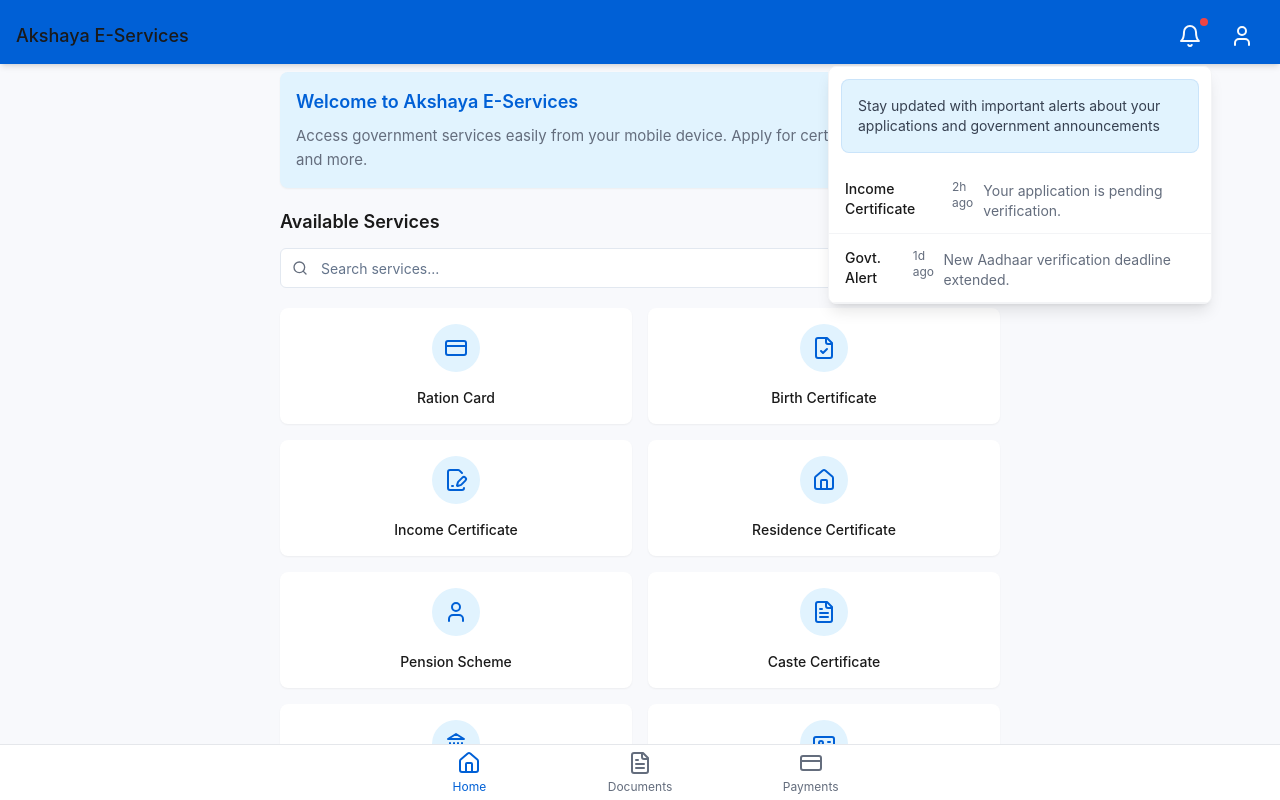
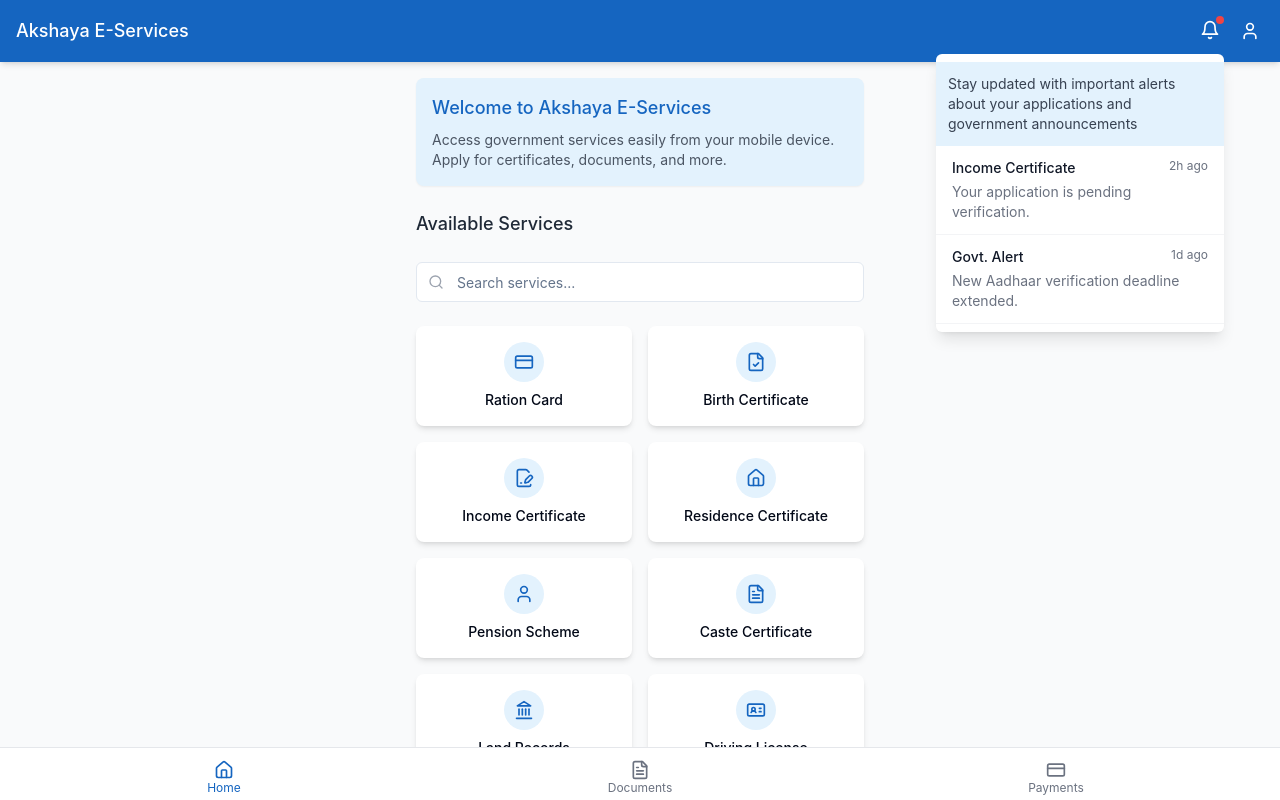
Before and after one commit to itsmeharryjk/akshaya-service-hub-75, a React (Vite) app: page / in a window 1280 px wide. Both pictures are taken after a click on the button 1190 px from the left and 36 px from the top of the page. Built offline with nearby package versions, Linux system fonts and the light colour scheme.

Commit message:
Reverted to commit 3f6238590fbeed3274cc5d633eaf39e5f3215743

```diff
--- a/src/components/Layout.tsx
+++ b/src/components/Layout.tsx
@@ -1,10 +1,9 @@
 
 import React, { useState } from "react";
-import { Home, FileText, CreditCard, User, ChevronLeft, Bell, Menu } from "lucide-react";
+import { Home, FileText, CreditCard, User, ChevronLeft, Bell } from "lucide-react";
 import { useLocation, Link, useNavigate } from "react-router-dom";
 import { cn } from "@/lib/utils";
 import { useAuth } from "@/context/AuthContext";
-import { Button } from "@/components/ui/button";
 
 interface LayoutProps {
   children: React.ReactNode;
@@ -27,7 +26,6 @@ const Layout: React.FC<LayoutProps> = ({
   const navigate = useNavigate();
   const { isAuthenticated } = useAuth();
   const [showNotifications, setShowNotifications] = useState(false);
-  const [showMenu, setShowMenu] = useState(false);
 
   const isActive = (path: string) => {
     if (path === '/') {
@@ -54,12 +52,6 @@ const Layout: React.FC<LayoutProps> = ({
 
   const toggleNotifications = () => {
     setShowNotifications(!showNotifications);
-    if (showMenu) setShowMenu(false);
-  };
-
-  const toggleMenu = () => {
-    setShowMenu(!showMenu);
-    if (showNotifications) setShowNotifications(false);
   };
 
   // Mock notifications for demonstration
@@ -69,112 +61,94 @@ const Layout: React.FC<LayoutProps> = ({
   ];
 
   return (
-    <div className="min-h-screen flex flex-col bg-surface-alt">
-      {/* Fixed Header */}
-      <header className="fixed top-0 left-0 right-0 z-20 bg-primary text-primary-foreground shadow-md safe-top">
-        <div className="flex items-center justify-between h-14 px-4">
-          <div className="flex items-center gap-3">
+    <div className="min-h-screen flex flex-col bg-gray-50">
+      {/* Header */}
+      <header className="sticky top-0 z-10 bg-akshaya-primary text-white p-4 shadow-md">
+        <div className="flex items-center justify-between">
+          <div className="flex items-center space-x-2">
             {showBack && (
               <button
                 onClick={handleBackClick}
-                className="touch-target"
+                className="mr-2"
                 aria-label="Go back"
               >
                 <ChevronLeft size={24} />
               </button>
             )}
-            <h1 className="text-lg font-medium truncate">{title || "Akshaya E-Services"}</h1>
+            <h1 className="text-lg font-medium">{title || "Akshaya E-Services"}</h1>
           </div>
-          <div className="flex items-center gap-2">
+          <div className="flex items-center space-x-3">
             <div className="relative">
               <button
-                className="touch-target relative flex items-center justify-center"
+                className="p-1 relative"
                 onClick={toggleNotifications}
                 aria-label="Notifications"
               >
-                <Bell size={24} />
+                <Bell size={20} />
                 {notifications.length > 0 && (
-                  <span className="absolute top-1 right-1 h-2 w-2 rounded-full bg-red-500"></span>
+                  <span className="absolute top-0 right-0 h-2 w-2 rounded-full bg-red-500"></span>
                 )}
               </button>
 
               {/* Notification dropdown */}
               {showNotifications && (
-                <div className="absolute right-0 mt-2 w-screen max-w-sm bg-surface rounded-lg shadow-lg overflow-hidden z-30 border border-gray-100 -right-4">
-                  {/* Explainer text in rectangle */}
-                  <div className="notification-explainer">
-                    <p className="text-sm text-gray-700">
-                      Stay updated with important alerts about your applications and government announcements
-                    </p>
-                  </div>
-
-                  <div className="max-h-[60vh] overflow-y-auto overscroll-contain">
+                <div className="absolute right-0 mt-2 w-72 bg-white rounded-md shadow-lg overflow-hidden z-20">
+                  <div className="py-2">
+                    <div className="bg-akshaya-light p-3">
+                      <p className="text-sm text-gray-700">Stay updated with important alerts about your applications and government announcements</p>
+                    </div>
                     {notifications.length > 0 ? (
                       <>
                         {notifications.map((notification) => (
-                          <div
-                            key={notification.id}
-                            className="px-4 py-3 border-b border-gray-100 hover:bg-gray-50 active:bg-gray-100 transition-colors touch-target"
-                          >
-                            <div className="flex justify-between items-start">
-                              <p className="text-sm font-medium text-high-contrast">{notification.title}</p>
-                              <p className="text-xs text-low-contrast ml-2">{notification.time}</p>
+                          <div key={notification.id} className="px-4 py-3 border-b border-gray-100 hover:bg-gray-50">
+                            <div className="flex justify-between">
+                              <p className="text-sm font-medium text-gray-900">{notification.title}</p>
+                              <p className="text-xs text-gray-500">{notification.time}</p>
                             </div>
-                            <p className="text-sm text-low-contrast mt-1">{notification.message}</p>
+                            <p className="text-sm text-gray-500 mt-1">{notification.message}</p>
                           </div>
                         ))}
                       </>
                     ) : (
-                      <div className="px-4 py-3 text-sm text-low-contrast">No new notifications</div>
+                      <div className="px-4 py-3 text-sm text-gray-500">No new notifications</div>
                     )}
                   </div>
                 </div>
               )}
             </div>
             <button
-              className="touch-target flex items-center justify-center"
+              className="p-1"
               onClick={handleUserIconClick}
               aria-label="User account"
             >
-              <User size={24} />
+              <User size={20} />
             </button>
           </div>
         </div>
       </header>
 
-      {/* Main content with proper spacing */}
-      <main className={cn("flex-1 pt-16 pb-16", className)}>
-        <div className="page-container pt-2">
+      {/* Main content */}
+      <main className={cn("flex-1", className)}>
+        <div className="page-container">
           {children}
         </div>
       </main>
 
-      {/* Fixed Bottom Navigation */}
+      {/* Bottom Navigation */}
       {showNav && (
         <nav className="mobile-bottom-nav">
-          <div className="flex justify-around items-center w-full max-w-lg mx-auto">
-            <Link
-              to="/"
-              className={`nav-item ${isActive('/') ? 'active' : ''}`}
-            >
-              <Home size={24} />
-              <span className="text-xs">Home</span>
-            </Link>
-            <Link
-              to="/documents"
-              className={`nav-item ${isActive('/documents') ? 'active' : ''}`}
-            >
-              <FileText size={24} />
-              <span className="text-xs">Documents</span>
-            </Link>
-            <Link
-              to="/payment/quick"
-              className={`nav-item ${isActive('/payment') ? 'active' : ''}`}
-            >
-              <CreditCard size={24} />
-              <span className="text-xs">Payments</span>
-            </Link>
-          </div>
+          <Link to="/" className={`nav-item ${isActive('/') ? 'active' : ''}`}>
+            <Home size={20} />
+            <span>Home</span>
+          </Link>
+          <Link to="/documents" className={`nav-item ${isActive('/documents') ? 'active' : ''}`}>
+            <FileText size={20} />
+            <span>Documents</span>
+          </Link>
+          <Link to="/payment/quick" className={`nav-item ${isActive('/payment') ? 'active' : ''}`}>
+            <CreditCard size={20} />
+            <span>Payments</span>
+          </Link>
         </nav>
       )}
     </div>
--- a/src/index.css
+++ b/src/index.css
@@ -5,74 +5,41 @@
 
 @layer base {
   :root {
-    /* Color tokens */
-    --primary: 213 100% 42%;
-    --primary-600: 217 80% 56%;
-    --primary-foreground: 210 40% 98%;
-    --surface: 0 0% 100%;
-    --surface-alt: 220 33% 98%;
-
-    /* Shadcn defaults */
     --background: 0 0% 100%;
     --foreground: 222.2 84% 4.9%;
+
     --card: 0 0% 100%;
     --card-foreground: 222.2 84% 4.9%;
+
     --popover: 0 0% 100%;
     --popover-foreground: 222.2 84% 4.9%;
+
+    --primary: 213 100% 42%;
+    --primary-foreground: 210 40% 98%;
+
     --secondary: 204 94% 94%;
     --secondary-foreground: 213 100% 42%;
+
     --muted: 210 40% 96.1%;
     --muted-foreground: 215.4 16.3% 46.9%;
+
     --accent: 204 94% 94%;
     --accent-foreground: 213 100% 42%;
+
     --destructive: 0 84.2% 60.2%;
     --destructive-foreground: 210 40% 98%;
+
     --border: 214.3 31.8% 91.4%;
     --input: 214.3 31.8% 91.4%;
     --ring: 222.2 84% 4.9%;
+
     --radius: 0.5rem;
-
-    /* Text colors */
-    --text-high-contrast: 0 0% 10%;
-    --text-low-contrast: 217 11% 44%;
-  }
-
-  @media (prefers-color-scheme: dark) {
-    :root {
-      --background: 222.2 84% 4.9%;
-      --foreground: 210 40% 98%;
-      --card: 222.2 84% 4.9%;
-      --card-foreground: 210 40% 98%;
-      --popover: 222.2 84% 4.9%;
-      --popover-foreground: 210 40% 98%;
-      --primary: 217 80% 56%;
-      --primary-foreground: 222.2 47.4% 11.2%;
-      --secondary: 217.2 32.6% 17.5%;
-      --secondary-foreground: 210 40% 98%;
-      --muted: 217.2 32.6% 17.5%;
-      --muted-foreground: 215 20.2% 65.1%;
-      --accent: 217.2 32.6% 17.5%;
-      --accent-foreground: 210 40% 98%;
-      --destructive: 0 62.8% 30.6%;
-      --destructive-foreground: 210 40% 98%;
-      --border: 217.2 32.6% 17.5%;
-      --input: 217.2 32.6% 17.5%;
-      --ring: 212.7 26.8% 83.9%;
-      --surface: 222.2 84% 4.9%;
-      --surface-alt: 223 25% 12%;
-
-      /* Text colors */
-      --text-high-contrast: 0 0% 98%;
-      --text-low-contrast: 220 13% 75%;
-    }
   }
 }
 
 @layer base {
   * {
     @apply border-border;
-    -webkit-tap-highlight-color: transparent;
-    -webkit-touch-callout: none;
   }
 
   html, body, #root {
@@ -81,128 +48,54 @@
     margin: 0;
     padding: 0;
     overflow-x: hidden;
-    max-width: 100vw;
     -webkit-tap-highlight-color: transparent;
-    -webkit-touch-callout: none;
   }
 
   body {
     @apply bg-background text-foreground;
-    font-family: "Inter", system-ui, -apple-system, BlinkMacSystemFont, 'Segoe UI', Roboto, sans-serif;
-    font-size: 15px;
-    line-height: 24px;
+    font-family: 'Inter', -apple-system, BlinkMacSystemFont, 'Segoe UI', Roboto, sans-serif;
     touch-action: manipulation;
-    -webkit-font-smoothing: antialiased;
-    -moz-osx-font-smoothing: grayscale;
   }
 
-  /* Disable pull-to-refresh and text selection on mobile */
+  /* Disable pull-to-refresh on mobile */
   html {
     overscroll-behavior-y: contain;
-    -webkit-user-select: none;
-    user-select: none;
   }
 
-  /* Improve touch targets */
+  /* Remove outline on mobile taps */
   a, button {
     -webkit-tap-highlight-color: transparent;
-    cursor: pointer;
-    touch-action: manipulation;
-    min-height: 44px;
-    min-width: 44px;
-  }
-
-  /* Enable text selection in input fields */
-  input, textarea {
-    -webkit-user-select: text;
-    user-select: text;
-  }
-
-  /* Headings */
-  h1, h2, h3, h4, h5, h6 {
-    @apply font-medium text-high-contrast;
-  }
-
-  h2 {
-    font-size: 20px;
-    line-height: 28px;
-    font-weight: 600;
   }
 }
 
 @layer utilities {
-  /* === LAYOUT === */
-  .page-container {
-    @apply flex flex-col h-full w-full mx-auto pb-20 px-4 sm:px-6;
-    max-width: 100%;
+  .service-card {
+    @apply bg-white rounded-lg p-4 shadow-md hover:shadow-lg transition-shadow duration-300 flex flex-col items-center justify-center gap-2;
   }
 
-  @media (min-width: 768px) {
-    .page-container {
-      max-width: 768px;
-      @apply pb-24 mx-auto;
-    }
+  .page-container {
+    @apply flex flex-col h-full w-full max-w-lg mx-auto pb-20 px-4;
   }
 
-  /* === CARDS === */
-  .service-card {
-    @apply bg-surface rounded-lg p-4 shadow-sm hover:shadow-md transition-shadow duration-300 flex flex-col items-center justify-center gap-2;
-    border-radius: 8px;
-  }
-
-  /* === NAVIGATION === */
   .mobile-bottom-nav {
-    @apply fixed bottom-0 left-0 right-0 bg-surface border-t border-gray-200 flex justify-around items-center py-2 px-4 z-10 safe-bottom;
-    height: 56px;
-    backdrop-filter: saturate(180%) blur(5px);
-    -webkit-backdrop-filter: saturate(180%) blur(5px);
+    @apply fixed bottom-0 left-0 right-0 bg-white border-t border-gray-200 flex justify-around items-center py-2 px-4 z-10 safe-bottom;
   }
 
   .nav-item {
-    @apply flex flex-col items-center justify-center text-xs text-low-contrast w-full;
-    gap: 4px;
+    @apply flex flex-col items-center justify-center text-xs text-gray-500 pt-1 pb-1 w-full;
   }
 
   .nav-item.active {
-    @apply text-primary;
+    @apply text-akshaya-primary;
   }
 
-  /* === SAFE AREAS === */
+  /* Add safe area insets for mobile devices */
   .safe-bottom {
-    padding-bottom: max(0.5rem, env(safe-area-inset-bottom));
+    padding-bottom: env(safe-area-inset-bottom, 0.5rem);
   }
 
-  .safe-top {
-    padding-top: max(0.5rem, env(safe-area-inset-top));
-  }
-
-  /* === TOUCH TARGETS === */
+  /* Improve touch targets for mobile */
   .touch-target {
-    @apply min-h-[44px] min-w-[44px] flex items-center justify-center;
-  }
-
-  /* === CONTENT === */
-  .notch-padding {
-    padding-left: env(safe-area-inset-left);
-    padding-right: env(safe-area-inset-right);
-  }
-
-  /* === TEXT COLORS === */
-  .text-high-contrast {
-    color: hsl(var(--text-high-contrast));
-  }
-
-  .text-low-contrast {
-    color: hsl(var(--text-low-contrast));
-  }
-
-  /* === ICON-TEXT ALIGNMENT === */
-  .icon-text-pair {
-    @apply flex items-center gap-2;
-  }
-
-  /* === NOTIFICATION CONTAINER === */
-  .notification-explainer {
-    @apply bg-secondary p-4 border border-primary/10 m-3 rounded-lg;
+    @apply min-h-[44px] min-w-[44px];
   }
 }
--- a/src/pages/Home.tsx
+++ b/src/pages/Home.tsx
@@ -27,22 +27,20 @@ const Home: React.FC = () => {
 
   return (
     <Layout title="Akshaya E-Services">
-      <div className="space-y-5">
-        {/* Welcome Card */}
-        <div className="bg-secondary rounded-lg p-4 shadow-sm">
-          <h2 className="text-lg font-semibold text-primary mb-2">Welcome to Akshaya E-Services</h2>
-          <p className="text-low-contrast">
+      <div className="p-4 space-y-6">
+        <div className="bg-akshaya-light rounded-lg p-4 shadow-sm">
+          <h2 className="text-lg font-medium text-akshaya-primary mb-2">Welcome to Akshaya E-Services</h2>
+          <p className="text-gray-600 text-sm">
             Access government services easily from your mobile device.
             Apply for certificates, documents, and more.
           </p>
         </div>
 
-        {/* Search Box */}
-        <div>
-          <h3 className="text-lg font-semibold text-high-contrast mb-3">Available Services</h3>
-          <div className="relative mb-4">
+        <h3 className="text-lg font-medium text-gray-800">Available Services</h3>
+
+        <div className="relative">
           <div className="absolute inset-y-0 left-0 pl-3 flex items-center pointer-events-none">
-              <Search className="h-4 w-4 text-low-contrast" />
+            <Search className="h-4 w-4 text-gray-400" />
           </div>
           <Input
             type="text"
@@ -52,9 +50,7 @@ const Home: React.FC = () => {
             onChange={(e) => setSearchQuery(e.target.value)}
           />
         </div>
-        </div>
 
-        {/* Services Grid */}
         {filteredServices.length > 0 ? (
           <div className="grid grid-cols-2 gap-4">
             {filteredServices.map((service) => {
@@ -65,8 +61,8 @@ const Home: React.FC = () => {
                   className="service-card"
                   onClick={() => handleServiceClick(service.id)}
                 >
-                  <div className="w-12 h-12 rounded-full bg-secondary flex items-center justify-center text-primary mb-2">
-                    <IconComponent size={24} />
+                  <div className="w-10 h-10 rounded-full bg-akshaya-light flex items-center justify-center text-akshaya-primary">
+                    <IconComponent size={20} />
                   </div>
                   <h3 className="text-sm font-medium text-center">{service.name}</h3>
                 </div>
@@ -74,28 +70,27 @@ const Home: React.FC = () => {
             })}
           </div>
         ) : (
-          <div className="text-center py-6 bg-surface rounded-lg shadow-sm">
-            <p className="text-low-contrast">No services found matching "{searchQuery}"</p>
+          <div className="text-center py-6">
+            <p className="text-gray-500">No services found matching "{searchQuery}"</p>
           </div>
         )}
 
-        {/* Call Akshaya section */}
-        <div className="bg-surface rounded-lg p-5 shadow-sm flex flex-col items-center">
-          <p className="text-sm text-low-contrast mb-3">Can't find what you're looking for?</p>
+        {/* Call Akshaya button */}
+        <div className="bg-white rounded-lg p-4 shadow-sm flex flex-col items-center">
+          <p className="text-sm text-gray-600 mb-3">Can't find what you're looking for?</p>
           <Button
             variant="outline"
-            className="flex items-center gap-2 border-primary text-primary hover:bg-secondary w-full justify-center"
+            className="flex items-center border-akshaya-primary text-akshaya-primary hover:bg-akshaya-light"
             onClick={handleCallAkshaya}
           >
-            <Phone size={24} />
-            <span>Call Akshaya Support</span>
+            <Phone size={18} className="mr-2" />
+            Call Akshaya Support
           </Button>
         </div>
 
-        {/* About section */}
-        <div className="bg-secondary rounded-lg p-4 shadow-sm mb-4">
-          <h3 className="text-md font-semibold text-high-contrast mb-2">About Akshaya E-Services</h3>
-          <p className="text-low-contrast">
+        <div className="bg-akshaya-light rounded-lg p-4 shadow-sm mt-6">
+          <h3 className="text-md font-medium text-gray-800 mb-2">About Akshaya E-Services</h3>
+          <p className="text-gray-600 text-sm">
             Akshaya E-Services is a government initiative to provide easy access to various
             services through mobile devices. Apply for documents, certificates, and make payments
             from the comfort of your home.
--- a/tailwind.config.ts
+++ b/tailwind.config.ts
@@ -53,11 +53,6 @@ export default {
 					DEFAULT: 'hsl(var(--card))',
 					foreground: 'hsl(var(--card-foreground))'
 				},
-				surface: {
-					DEFAULT: 'hsl(var(--surface))',
-					alt: 'hsl(var(--surface-alt))',
-					foreground: 'hsl(var(--foreground))'
-				},
 				sidebar: {
 					DEFAULT: 'hsl(var(--sidebar-background))',
 					foreground: 'hsl(var(--sidebar-foreground))',
```
Also changed, not shown: src/App.tsx (+23 -16 lines), src/pages/PaymentSuccess.tsx (+23 -25 lines). Lines whose indentation alone changed are shown as unchanged.
